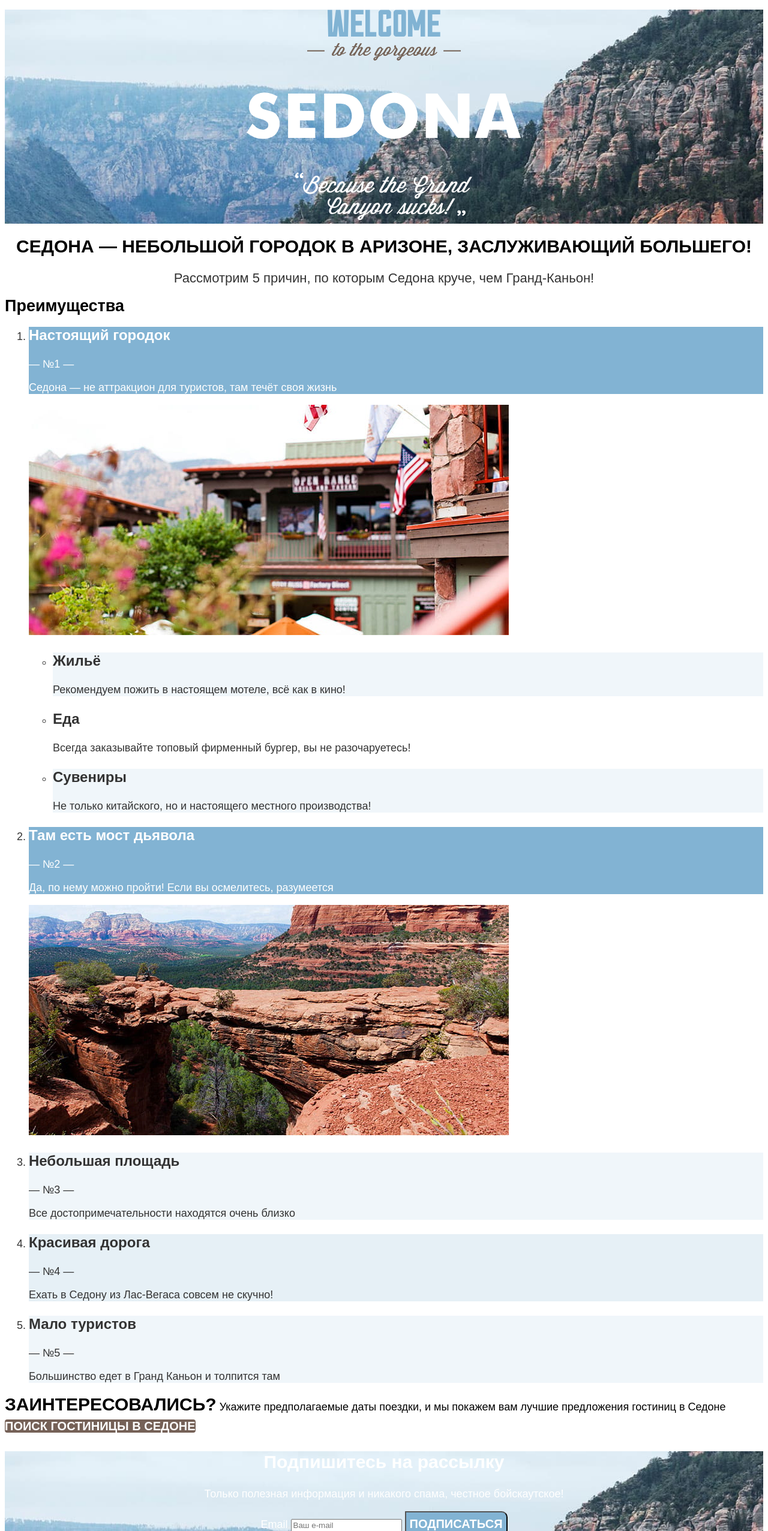
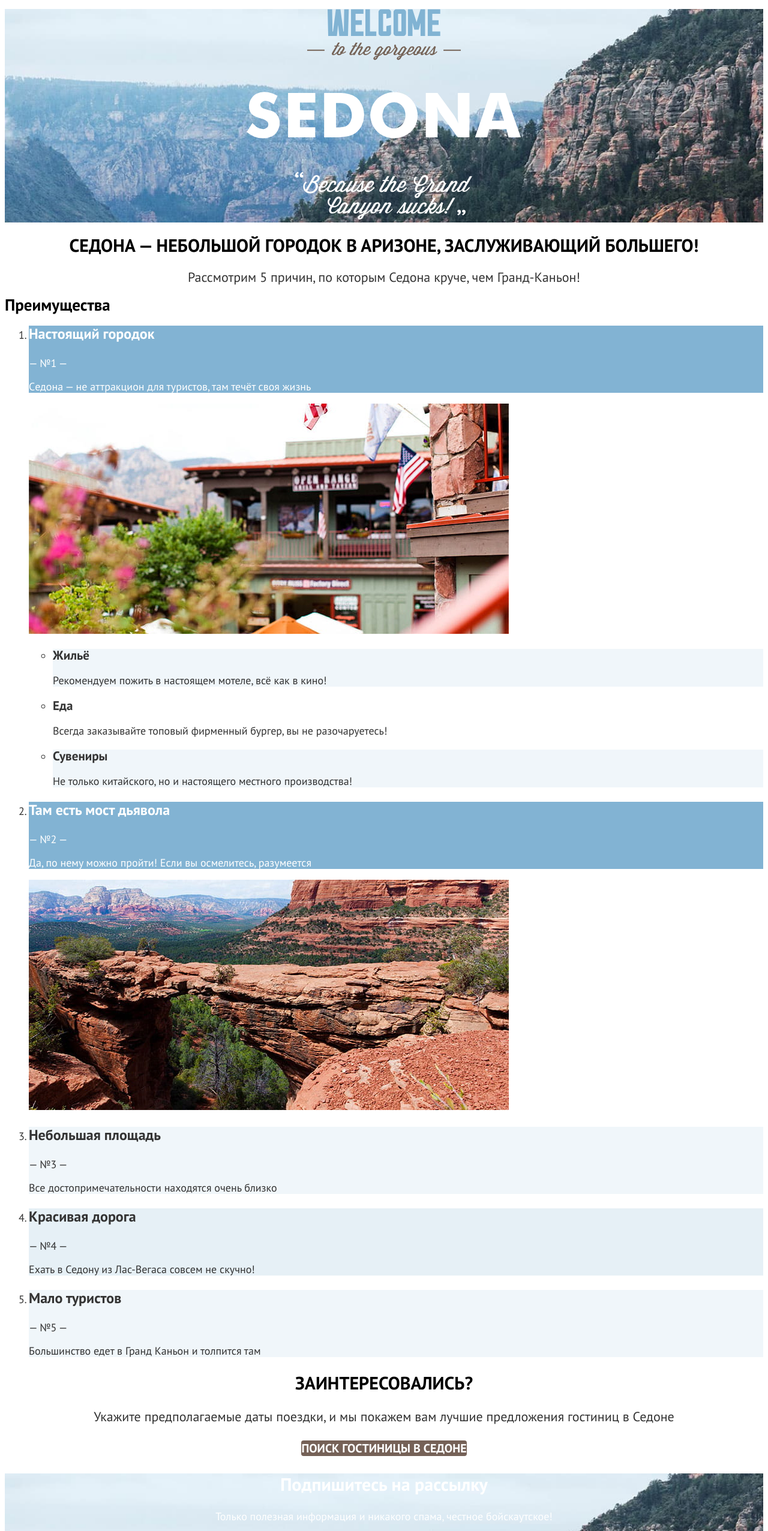
Before and after one commit to htmlacademy-htmlcss/2045419-sedona-34, a plain HTML site: page index.html in a window 1280 px wide. Shown: the part 247-2800 px from the top of the page at 60% size. Drawn offline with Linux system fonts and the light colour scheme; a web font is replaced by a local one.

Commit message:
исправляет ошибки№2

```diff
--- a/index.html
+++ b/index.html
@@ -44,11 +44,15 @@
     </nav>
   </header>
   <main class="main-index">
-    <section class="welcome">
-      <img class="welcome-logo" src="images/main/welcome.svg" width="458" height="352" alt="Добро пожаловать в прекрасную Седону">
-    </section>
-      <h1 class="welcome-about">Седона — небольшой городок в Аризоне, заслуживающий большего!</h1>
-      <p class="welcome-reasons">Рассмотрим 5 причин, по которым Седона круче, чем Гранд-Каньон!</p>
+    <div class="welcome-logo-wrapper">
+      <img class="welcome-logo" src="images/main/welcome.svg" width="458" height="352"
+        alt="Добро пожаловать в прекрасную Седону">
+    </div>
+    <div class="underwelcome-wrapper">
+      <h1 class="underwelcome-title">Седона — небольшой городок в Аризоне, заслуживающий большего!</h1>
+      <p class="underwelcome-text">Рассмотрим 5 причин, по которым Седона круче, чем Гранд-Каньон!</p>
+    </div>
+
     <section class="advantages">
       <h2 class="visually-hidden">Преимущества</h2>
       <ol class="advantages-list">
@@ -58,8 +62,7 @@
             <span class="advantages-numeral">— №1 —</span>
             <p class="advantages-description">Cедона — не аттракцион для туристов, там течёт своя жизнь</p>
           </div>
-          <img class="advantages-image" src="images/main/sedona-town.jpg" width="800" height="384"
-            alt="домик спрятанный в листве">
+          <img class="advantages-image" src="images/main/sedona-town.jpg" width="800" height="384" alt="домик спрятанный в листве">
           <ul class="recommend-list">
             <li class="recommend-item">
               <div class="recommend reccommend-colored">
@@ -113,12 +116,11 @@
         </li>
       </ol>
     </section>
-    <div class="interest">
-      <span class="interest-index-title">Заинтересовались?</span>
-      <span class="interest-text">Укажите предполагаемые даты поездки, и мы покажем вам лучшие предложения гостиниц в
-        Седоне</span>
+    <section class="interest">
+      <h2 class="interest-index-title">Заинтересовались?</h2>
+      <p class="interest-text">Укажите предполагаемые даты поездки, и мы покажем вам лучшие предложения гостиниц в Седоне</p>
       <a class="button button-interest" href="#">Поиск гостиницы в седоне</a>
-    </div>
+    </section>
 
   </main>
   <footer class="page-footer">
@@ -127,7 +129,7 @@
         <p class="newsletter-email">Только полезная информация и никакого спама, честное бойскаутское!</p>
         <form class="newsletter-form" action="https://echo.htmlacademy.ru/" method="post">
           <label class="visually-hidden" for="newsletter-email">Email</label>
-          <input type="email" placeholder="Ваш e-mail" name="newsletter-email" id="newsletter-email" required>
+          <input class="field" type="email" placeholder="Ваш e-mail" name="newsletter-email" id="newsletter-email" required>
           <button class="button button-newsletter" type="submit">Подписаться</button>
         </form>
     </section>
--- a/styles/styles.css
+++ b/styles/styles.css
@@ -2,7 +2,7 @@
   font-family: "PT Sans";
   font-style: normal;
   font-weight: 400;
-  src: url("../fonts/pt-sans-400.woff2") format("woff2");
+  src: url("../fonts/ptsans-400.woff2") format("woff2");
   font-display: swap;
 }
 
@@ -10,7 +10,7 @@
   font-family: "PT Sans";
   font-style: normal;
   font-weight: 700;
-  src: url("../fonts/pt-sans-700.woff2") format("woff2");
+  src: url("../fonts/ptsans-700.woff2") format("woff2");
   font-display: swap;
 }
 
@@ -48,14 +48,15 @@ body {
   background: #756157;
   border-radius: 4px;
 }
-.welcome {
+.welcome-logo-wrapper {
   text-align: center;
   background-image: url("/images/main/index-background.jpg");
   background-size: 100% auto;
   background-repeat: no-repeat;
-  background-color: #82B3D3;
+  background-color: #68a2ca;
+  background-size: cover;
 }
-.welcome-about {
+.underwelcome-title {
   font-weight: 700;
   font-size: 30px;
   line-height: 36px;
@@ -63,7 +64,7 @@ body {
   text-transform: uppercase;
   background: #ffffff;
 }
-.welcome-reasons {
+.underwelcome-text {
   font-weight: 400;
   font-size: 22px;
   line-height: 26px;
@@ -73,7 +74,7 @@ body {
 .advantages-list {
   color: #333333;
 }
-.advantages h3 {
+.advantages-title {
   font-weight: 700;
   font-size: 24px;
   line-height: 28px;
@@ -91,18 +92,19 @@ body {
 .listadvantages-normal {
   background: rgba(131, 179, 211, 0.2);
 }
+.interest {
+  text-align: center;
+}
 .interest-index-title {
   font-weight: 700;
   font-size: 30px;
   line-height: 36px;
-  text-align: center;
   text-transform: uppercase;
 }
-.intetest-text {
+.interest-text {
   font-size: 22px;
   line-height: 26px;
   color: #333333;
-  text-align: center;
 }
 .button-interest {
   font-weight: 700;
@@ -127,7 +129,8 @@ body {
   background-image: url("/images/catalog/catalog-background.jpeg");
   background-size: 100% auto;
   background-repeat: no-repeat;
-  background-color: #82B3D3;
+  background-color: #68a2ca;
+  background-size: cover;
 }
 .catalog-products-title {
   font-weight: 700;
@@ -227,9 +230,9 @@ body {
   background-image: url("/images/main/index-background.jpg");
   background-size: 100% auto;
   background-repeat: no-repeat;
-  background-color: #82B3D3;
+  background-color: #68a2ca;
+  background-size: cover;
 }
-.email {
-  color: #333333;
-  background: #F2F2F2;
+.field {
+  background-color: #f2f2f2;
 }
```
Also changed, not shown: catalog.html (+3 -2 lines).
